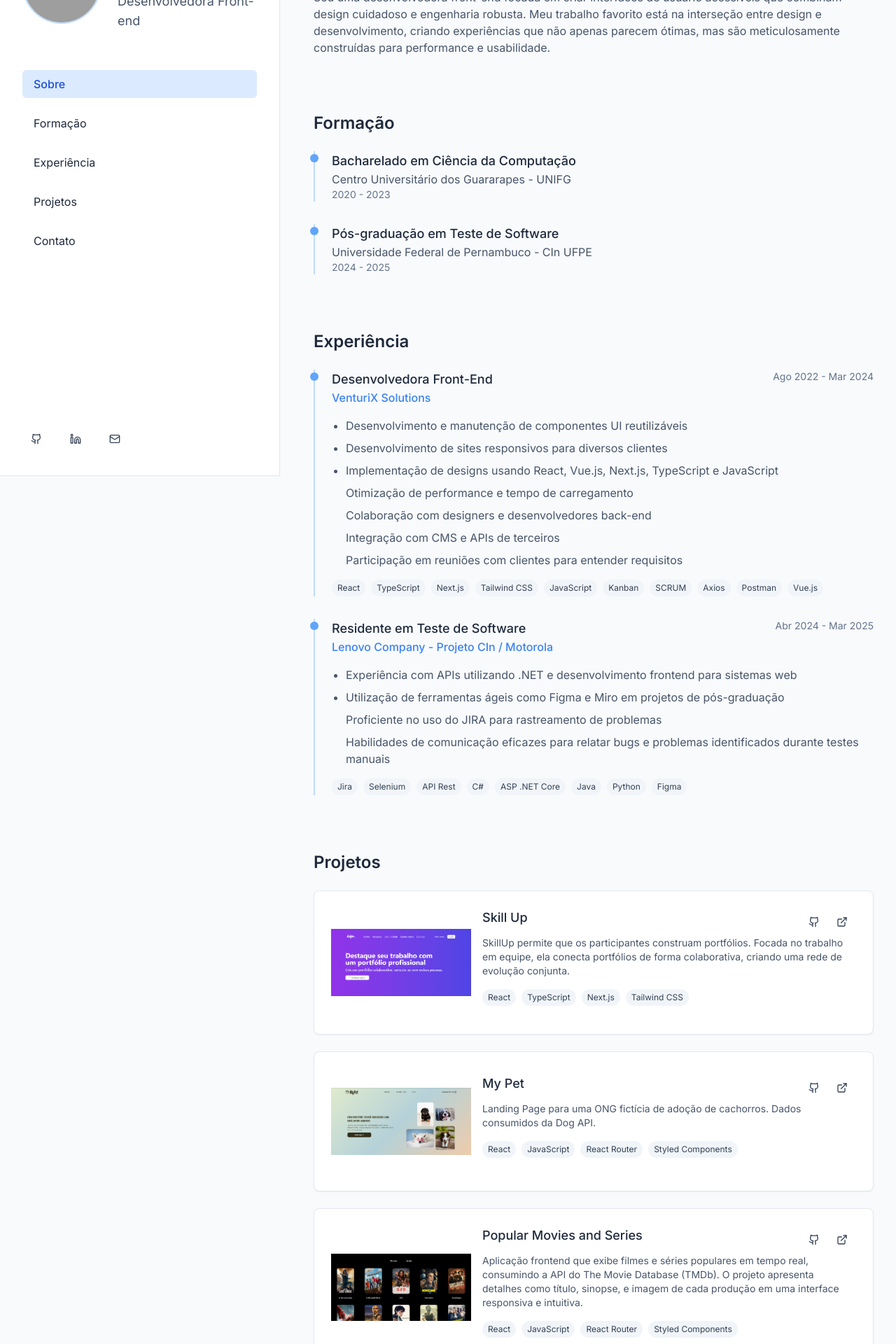
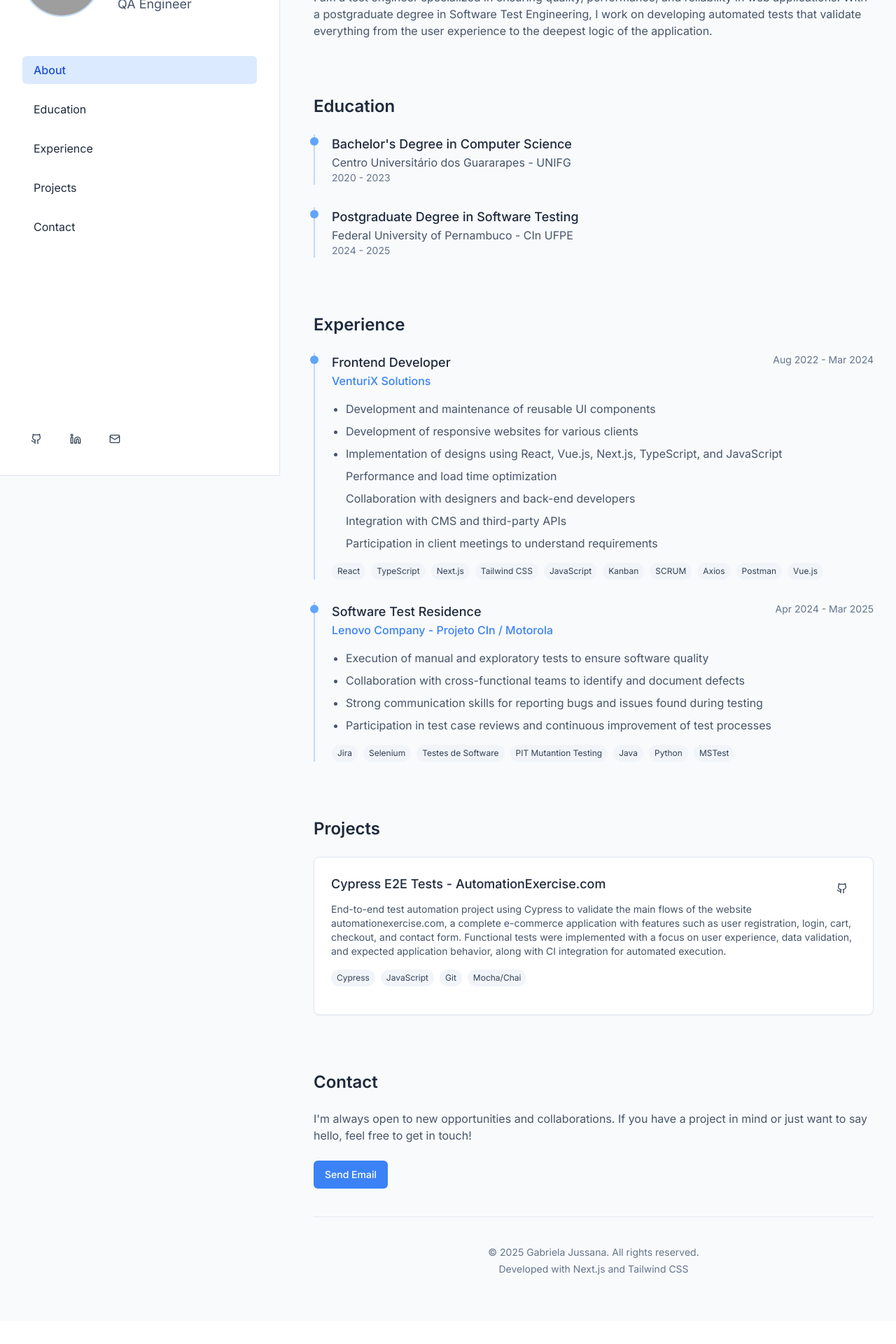
Before and after one commit to gabrielajussana/portfolio, a Next.js app: page / in a window 1280 px wide. Shown: the part 120-2040 px from the top of the page at 70% size. After the commit the page ends 2007 px from the top, so only its background shows below. Built offline with nearby package versions, Linux system fonts and the light colour scheme; grey boxes are pictures that could not be loaded.

Commit message:
feat: change projects

```diff
--- a/app/page.tsx
+++ b/app/page.tsx
@@ -66,7 +66,7 @@ export default function Home() {
 
             <div className="text-center lg:text-left space-y-1">
               <h1 className="text-2xl lg:text-3xl font-bold text-slate-800">Gabriela Jussana</h1>
-              <h2 className="text-lg text-slate-600">Desenvolvedora Front-end</h2>
+              <h2 className="text-lg text-slate-600">QA Engineer</h2>
             </div>
           </div>
 
@@ -83,7 +83,7 @@ export default function Home() {
                     "lg:w-full",
                   )}
                 >
-                  Sobre
+                  About
                 </Link>
               </li>
               <li className="lg:w-full">
@@ -97,7 +97,7 @@ export default function Home() {
                     "lg:w-full",
                   )}
                 >
-                  Formação
+                  Education
                 </Link>
               </li>
               <li className="lg:w-full">
@@ -111,7 +111,7 @@ export default function Home() {
                     "lg:w-full",
                   )}
                 >
-                  Experiência
+                  Experience
                 </Link>
               </li>
               <li className="lg:w-full">
@@ -125,7 +125,7 @@ export default function Home() {
                     "lg:w-full",
                   )}
                 >
-                  Projetos
+                  Projects
                 </Link>
               </li>
               <li className="lg:w-full">
@@ -139,7 +139,7 @@ export default function Home() {
                     "lg:w-full",
                   )}
                 >
-                  Contato
+                  Contact
                 </Link>
               </li>
             </ul>
@@ -167,56 +167,55 @@ export default function Home() {
 
       <main className="w-full lg:ml-[400px] p-6 sm:p-8 lg:p-12 max-w-4xl mx-auto">
         <section id="about" className="mb-12 lg:mb-20 pt-6 lg:pt-0">
-          <h2 className="text-xl sm:text-2xl font-semibold text-slate-800 mb-4 lg:mb-6">Sobre Mim</h2>
+          <h2 className="text-xl sm:text-2xl font-semibold text-slate-800 mb-4 lg:mb-6">About me</h2>
           <div className="space-y-4 text-slate-600">
             <p>
-              Sou uma desenvolvedora front-end focada em criar interfaces de usuário acessíveis que combinam design
-              cuidadoso e engenharia robusta. Meu trabalho favorito está na interseção entre design e desenvolvimento,
-              criando experiências que não apenas parecem ótimas, mas são meticulosamente construídas para performance e
-              usabilidade.
+              I am a test engineer specialized in ensuring quality, performance, and reliability in web applications.
+With a postgraduate degree in Software Test Engineering,
+I work on developing automated tests that validate everything from the user experience to the deepest logic of the application.
             </p>
           </div>
         </section>
 
         <section id="education" className="mb-12 lg:mb-20">
-          <h2 className="text-xl sm:text-2xl font-semibold text-slate-800 mb-4 lg:mb-6">Formação</h2>
+          <h2 className="text-xl sm:text-2xl font-semibold text-slate-800 mb-4 lg:mb-6">Education</h2>
           <div className="space-y-6 lg:space-y-8">
           <div className="border-l-2 border-blue-200 pl-4 sm:pl-6 relative">
             <div className="absolute w-3 h-3 bg-blue-400 rounded-full -left-[7px] top-1"></div>
-              <h3 className="text-base sm:text-lg font-medium text-slate-800">Bacharelado em Ciência da Computação</h3>
+            <h3 className="text-base sm:text-lg font-medium text-slate-800">Bachelor's Degree in Computer Science</h3>
             <p className="text-slate-600">Centro Universitário dos Guararapes - UNIFG</p>
             <p className="text-slate-500 text-sm">2020 - 2023</p>
           </div>
 
           <div className="border-l-2 border-blue-200 pl-4 sm:pl-6 relative">
             <div className="absolute w-3 h-3 bg-blue-400 rounded-full -left-[7px] top-1"></div>
-              <h3 className="text-base sm:text-lg font-medium text-slate-800">Pós-graduação em Teste de Software</h3>
-              <p className="text-slate-600">Universidade Federal de Pernambuco - CIn UFPE</p>
+            <h3 className="text-base sm:text-lg font-medium text-slate-800">Postgraduate Degree in Software Testing</h3>
+            <p className="text-slate-600">Federal University of Pernambuco - CIn UFPE</p>
             <p className="text-slate-500 text-sm">2024 - 2025</p>
           </div>
           </div>
         </section>
 
         <section id="experience" className="mb-12 lg:mb-20">
-          <h2 className="text-xl sm:text-2xl font-semibold text-slate-800 mb-4 lg:mb-6">Experiência</h2>
+          <h2 className="text-xl sm:text-2xl font-semibold text-slate-800 mb-4 lg:mb-6">Experience</h2>
           <div className="space-y-8">
             <div className="border-l-2 border-blue-200 pl-4 sm:pl-6 relative">
               <div className="absolute w-3 h-3 bg-blue-400 rounded-full -left-[7px] top-1"></div>
               <div className="flex flex-col sm:flex-row sm:justify-between sm:items-start">
                 <div>
-                  <h3 className="text-base sm:text-lg font-medium text-slate-800">Desenvolvedora Front-End</h3>
+                  <h3 className="text-base sm:text-lg font-medium text-slate-800">Frontend Developer</h3>
                   <p className="text-blue-500 font-medium">VenturiX Solutions</p>
                 </div>
-                <p className="text-slate-500 text-sm mt-1 sm:mt-0">Ago 2022 - Mar 2024</p>
+                <p className="text-slate-500 text-sm mt-1 sm:mt-0">Aug 2022 - Mar 2024</p>
               </div>
              <ul className="mt-4 space-y-2 text-slate-600 list-disc pl-5">
-                <li>Desenvolvimento e manutenção de componentes UI reutilizáveis</li>
-                <li>Desenvolvimento de sites responsivos para diversos clientes</li>
-                <li>Implementação de designs usando React, Vue.js, Next.js, TypeScript e JavaScript</li>
-                <li className="hidden sm:block">Otimização de performance e tempo de carregamento</li>
-                <li className="hidden sm:block">Colaboração com designers e desenvolvedores back-end</li>
-                <li className="hidden sm:block">Integração com CMS e APIs de terceiros</li>
-                <li className="hidden sm:block">Participação em reuniões com clientes para entender requisitos</li>
+              <li>Development and maintenance of reusable UI components</li>
+              <li>Development of responsive websites for various clients</li>
+              <li>Implementation of designs using React, Vue.js, Next.js, TypeScript, and JavaScript</li>
+              <li className="hidden sm:block">Performance and load time optimization</li>
+              <li className="hidden sm:block">Collaboration with designers and back-end developers</li>
+              <li className="hidden sm:block">Integration with CMS and third-party APIs</li>
+              <li className="hidden sm:block">Participation in client meetings to understand requirements</li>
             </ul>
               <div className="flex flex-wrap gap-2 mb-4 mt-4">
                 <span className="px-2 py-1 bg-slate-100 text-slate-700 text-xs rounded-full">React</span>
@@ -248,26 +247,24 @@ export default function Home() {
               <div className="absolute w-3 h-3 bg-blue-400 rounded-full -left-[7px] top-1"></div>
               <div className="flex flex-col sm:flex-row sm:justify-between sm:items-start">
                 <div>
-                  <h3 className="text-base sm:text-lg font-medium text-slate-800">Residente em Teste de Software</h3>
+                  <h3 className="text-base sm:text-lg font-medium text-slate-800">Software Test Residence</h3>
                   <p className="text-blue-500 font-medium">Lenovo Company - Projeto CIn / Motorola</p>
                 </div>
-                <p className="text-slate-500 text-sm mt-1 sm:mt-0">Abr 2024 - Mar 2025</p>
+                <p className="text-slate-500 text-sm mt-1 sm:mt-0">Apr 2024 - Mar 2025</p>
               </div>
               <ul className="mt-4 space-y-2 text-slate-600 list-disc pl-5">
-                <li>Experiência com APIs utilizando .NET e desenvolvimento frontend para sistemas web</li>
-                <li>Utilização de ferramentas ágeis como Figma e Miro em projetos de pós-graduação</li>
-                <li className="hidden sm:block">Proficiente no uso do JIRA para rastreamento de problemas</li>
-                <li className="hidden sm:block">
-                  Habilidades de comunicação eficazes para relatar bugs e problemas identificados durante testes manuais
-                </li>
+                  <li>Execution of manual and exploratory tests to ensure software quality</li>
+                  <li>Collaboration with cross-functional teams to identify and document defects</li>
+                  <li>Strong communication skills for reporting bugs and issues found during testing</li>
+                  <li>Participation in test case reviews and continuous improvement of test processes</li>
               </ul>
+
               <div className="flex flex-wrap gap-2 mb-4 mt-4">
                 <span className="px-2 py-1 bg-slate-100 text-slate-700 text-xs rounded-full">Jira</span>
                 <span className="px-2 py-1 bg-slate-100 text-slate-700 text-xs rounded-full">Selenium</span>
-                <span className="px-2 py-1 bg-slate-100 text-slate-700 text-xs rounded-full">API Rest</span>
-                <span className="px-2 py-1 bg-slate-100 text-slate-700 text-xs rounded-full">C#</span>
+                <span className="px-2 py-1 bg-slate-100 text-slate-700 text-xs rounded-full">Testes de Software</span>
                 <span className="hidden sm:inline-block px-2 py-1 bg-slate-100 text-slate-700 text-xs rounded-full">
-                  ASP .NET Core
+                  PIT Mutantion Testing
                 </span>
                 <span className="hidden sm:inline-block px-2 py-1 bg-slate-100 text-slate-700 text-xs rounded-full">
                   Java
@@ -276,7 +273,7 @@ export default function Home() {
                   Python
                 </span>
                 <span className="hidden sm:inline-block px-2 py-1 bg-slate-100 text-slate-700 text-xs rounded-full">
-                  Figma
+                  MSTest
                 </span>
               </div>
             </div>
@@ -284,129 +281,35 @@ export default function Home() {
         </section>
 
         <section id="projects" className="mb-12 lg:mb-20">
-          <h2 className="text-xl sm:text-2xl font-semibold text-slate-800 mb-4 lg:mb-6">Projetos</h2>
+          <h2 className="text-xl sm:text-2xl font-semibold text-slate-800 mb-4 lg:mb-6">Projects</h2>
           <div className="flex flex-col gap-6">
-            <div className="flex flex-col sm:flex-row bg-white items-center gap-4 p-2 sm:p-6 rounded-lg shadow-sm border border-slate-200 hover:shadow-md transition-shadow">
-            <div className="flex-shrink-0 w-full sm:w-[200px] h-[150px]">
-              <img src="./skill-up.png" alt="Skill Up" className="w-full h-full object-contain" />
-            </div>
+            <div className="flex flex-col sm:flex-row gap-4 bg-white items-center gap-4 p-2 sm:p-6 rounded-lg shadow-sm border border-slate-200 hover:shadow-md transition-shadow">
              <div className="flex flex-col">
               <div className="flex justify-between">
-              <h3 className="text-base sm:text-lg font-medium text-slate-800 mb-2">Skill Up</h3>
+                <h3 className="text-base sm:text-lg font-medium text-slate-800 mb-2">Cypress E2E Tests - AutomationExercise.com</h3>
                 <div className="flex">
                 <Button variant="outline" className="text-slate-700 p-0 h-10 w-10 border-none">
                   <Link
-                    href="https://github.com/OpenIdeasTech/SkillUp_frontend"
+                    href="https://github.com/gabrielajussana/automationexercise-tests"
                     target="_blank"
                     className="flex items-center justify-center w-full h-full"
                   >
                     <Github size={16} />
                   </Link>
                 </Button>
-                <Button variant="outline" className="text-slate-700 p-0 h-10 w-10 border-none">
-                  <Link
-                    href="https://oit-skill-up.netlify.app"
-                    target="_blank"
-                    className="flex items-center justify-center w-full h-full"
-                  >
-                    <ExternalLink size={16} />
-                  </Link>
-                </Button>
               </div>
               </div>
               <p className="text-slate-600 mb-4 text-sm">
-                SkillUp permite que os participantes construam portfólios. Focada no trabalho em equipe, ela conecta portfólios de forma colaborativa
-                <span className="hidden sm:inline">, criando uma rede de evolução conjunta</span>.
+                End-to-end test automation project using Cypress to validate the main flows of the website automationexercise.com,
+                a complete e-commerce application with features such as user registration, login, cart, checkout, and contact form.
+                Functional tests were implemented with a focus on user experience, data validation, and expected application behavior,
+                along with CI integration for automated execution.
               </p>
               <div className="flex flex-wrap gap-2 mb-4">
-                <span className="px-2 py-1 bg-slate-100 text-slate-700 text-xs rounded-full">React</span>
-                <span className="px-2 py-1 bg-slate-100 text-slate-700 text-xs rounded-full">TypeScript</span>
-                <span className="px-2 py-1 bg-slate-100 text-slate-700 text-xs rounded-full">Next.js</span>
-                <span className="hidden sm:inline-block px-2 py-1 bg-slate-100 text-slate-700 text-xs rounded-full">
-                  Tailwind CSS
-                </span>
-              </div>
-             </div>
-            </div>
-
-            <div className="flex flex-col sm:flex-row gap-4 bg-white items-center gap-4 p-2 sm:p-6 rounded-lg shadow-sm border border-slate-200 hover:shadow-md transition-shadow">
-              <div className="flex-shrink-0 w-full sm:w-[200px] h-[150px]">
-                <img src="./my-pet.png" alt="My Pet" className="w-full h-full object-contain" />
-              </div>
-             <div className="flex flex-col">
-              <div className="flex justify-between">
-                <h3 className="text-base sm:text-lg font-medium text-slate-800 mb-2">My Pet</h3>
-                <div className="flex">
-                <Button variant="outline" className="text-slate-700 p-0 h-10 w-10 border-none">
-                  <Link
-                    href="https://github.com/gabrielajussana/MyPet"
-                    target="_blank"
-                    className="flex items-center justify-center w-full h-full"
-                  >
-                    <Github size={16} />
-                  </Link>
-                </Button>
-                <Button variant="outline" className="text-slate-700 p-0 h-10 w-10 border-none">
-                  <Link
-                    href="https://ongmypet.netlify.app"
-                    target="_blank"
-                    className="flex items-center justify-center w-full h-full"
-                  >
-                    <ExternalLink size={16} />
-                  </Link>
-                </Button>
-              </div>
-              </div>
-              <p className="text-slate-600 mb-4 text-sm">
-              Landing Page para uma ONG fictícia de adoção de cachorros. Dados consumidos da Dog API.
-              </p>
-              <div className="flex flex-wrap gap-2 mb-4">
-                <span className="px-2 py-1 bg-slate-100 text-slate-700 text-xs rounded-full">React</span>
+                <span className="px-2 py-1 bg-slate-100 text-slate-700 text-xs rounded-full">Cypress</span>
                 <span className="px-2 py-1 bg-slate-100 text-slate-700 text-xs rounded-full">JavaScript</span>
-                <span className="px-2 py-1 bg-slate-100 text-slate-700 text-xs rounded-full">React Router</span>
-                <span className="px-2 py-1 bg-slate-100 text-slate-700 text-xs rounded-full">Styled Components</span>
-              </div>
-             </div>
-            </div>
-
-            <div className="flex flex-col sm:flex-row items-center gap-4 bg-white gap-4 p-2 sm:p-6 rounded-lg shadow-sm border border-slate-200 hover:shadow-md transition-shadow">
-              <div className="flex-shrink-0 w-full sm:w-[200px] h-[150px]">
-                <img src="./movies-series.png" alt="Movies and Series" className="w-full h-full object-contain" />
-              </div>
-              <div className="flex flex-col">
-                <div className="flex justify-between">
-                  <h3 className="text-base sm:text-lg font-medium text-slate-800 mb-2">Popular Movies and Series</h3>
-                  <div className="flex">
-                <Button variant="outline" className="text-slate-700 p-0 h-10 w-10 border-none">
-                  <Link
-                    href="https://github.com/gabrielajussana/MoviesAndSeriesAPI"
-                    target="_blank"
-                    className="flex items-center justify-center w-full h-full"
-                  >
-                    <Github size={16} />
-                  </Link>
-                </Button>
-                <Button variant="outline" className="text-slate-700 p-0 h-10 w-10 border-none">
-                  <Link
-                    href="https://popularmoviesandseries.netlify.app/series"
-                    target="_blank"
-                    className="flex items-center justify-center w-full h-full"
-                  >
-                    <ExternalLink size={16} />
-                  </Link>
-                </Button>
-              </div>
-                </div>
-
-              <p className="text-slate-600 mb-4 text-sm">
-              Aplicação frontend que exibe filmes e séries populares em tempo real, consumindo a API do The Movie Database (TMDb).
-              O projeto apresenta detalhes como título, sinopse, e imagem de cada produção em uma interface responsiva e intuitiva.
-              </p>
-              <div className="flex flex-wrap gap-2 mb-4">
-                <span className="px-2 py-1 bg-slate-100 text-slate-700 text-xs rounded-full">React</span>
-                <span className="px-2 py-1 bg-slate-100 text-slate-700 text-xs rounded-full">JavaScript</span>
-                <span className="px-2 py-1 bg-slate-100 text-slate-700 text-xs rounded-full">React Router</span>
-                <span className="px-2 py-1 bg-slate-100 text-slate-700 text-xs rounded-full">Styled Components</span>
+                <span className="px-2 py-1 bg-slate-100 text-slate-700 text-xs rounded-full">Git</span>
+                <span className="px-2 py-1 bg-slate-100 text-slate-700 text-xs rounded-full">Mocha/Chai</span>
               </div>
              </div>
             </div>
@@ -414,19 +317,19 @@ export default function Home() {
         </section>
 
         <section id="contact" className="mb-10">
-          <h2 className="text-xl sm:text-2xl font-semibold text-slate-800 mb-4 lg:mb-6">Contato</h2>
+          <h2 className="text-xl sm:text-2xl font-semibold text-slate-800 mb-4 lg:mb-6">Contact</h2>
           <p className="text-slate-600 mb-4 lg:mb-6">
-            Estou sempre aberta a novas oportunidades e colaborações. Se você tem um projeto em mente ou apenas quer
-            dizer olá, sinta-se à vontade para entrar em contato!
+           I'm always open to new opportunities and collaborations.
+          If you have a project in mind or just want to say hello, feel free to get in touch!
           </p>
           <Button className="bg-blue-500 hover:bg-blue-600 text-white" asChild>
-            <Link href="mailto:gabrielajussana@gmail.com">Enviar Email</Link>
+            <Link href="mailto:gabrielajussana@gmail.com">Send Email</Link>
           </Button>
         </section>
 
         <footer className="text-center text-slate-500 text-sm pt-8 lg:pt-10 pb-4 border-t border-slate-200">
-          <p>© {new Date().getFullYear()} Gabriela Jussana. Todos os direitos reservados.</p>
-          <p className="mt-1">Desenvolvido com Next.js e Tailwind CSS</p>
+          <p>© {new Date().getFullYear()} Gabriela Jussana. All rights reserved.</p>
+          <p className="mt-1">Developed with Next.js and Tailwind CSS</p>
         </footer>
       </main>
     </div>
```
Lines whose indentation alone changed are shown as unchanged.
